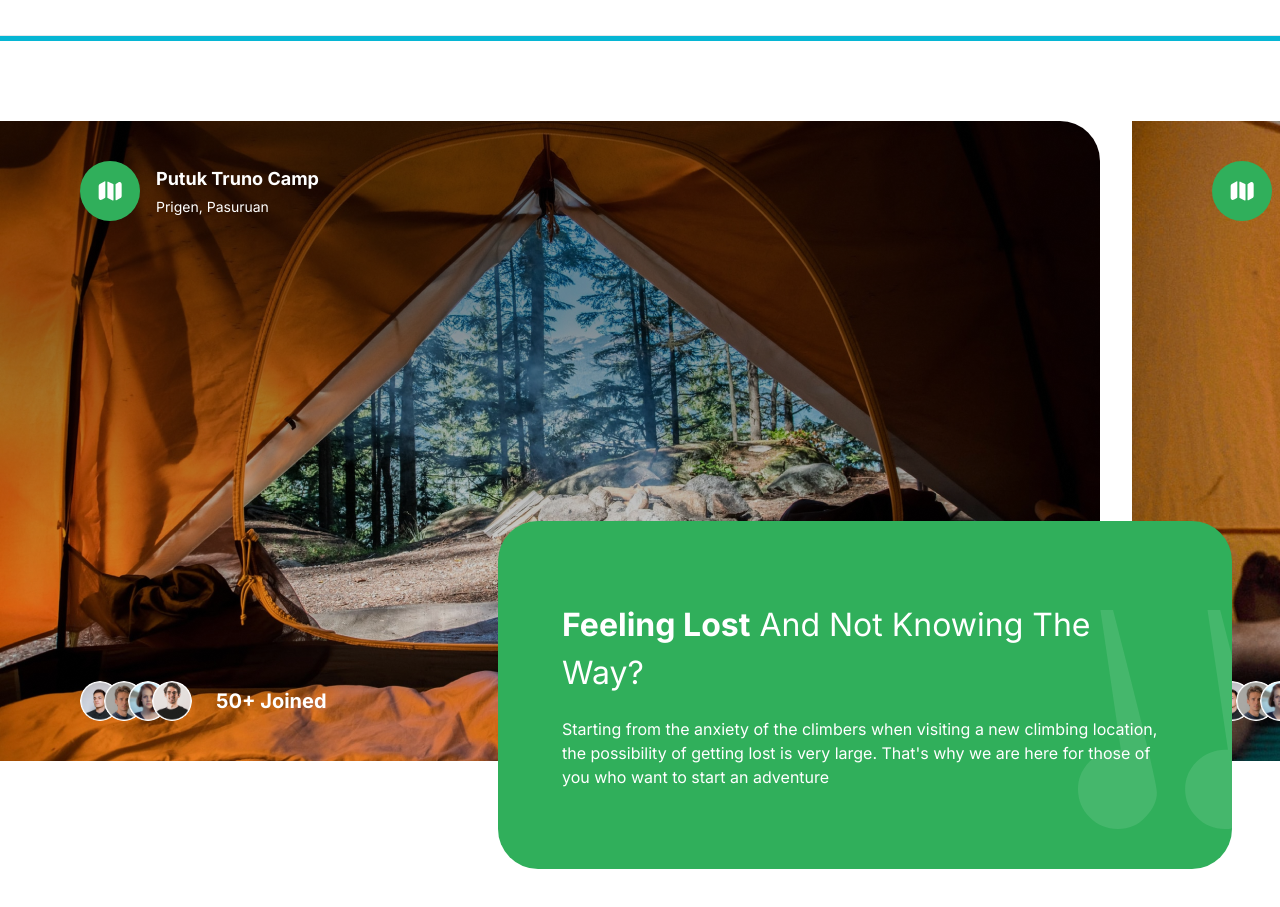
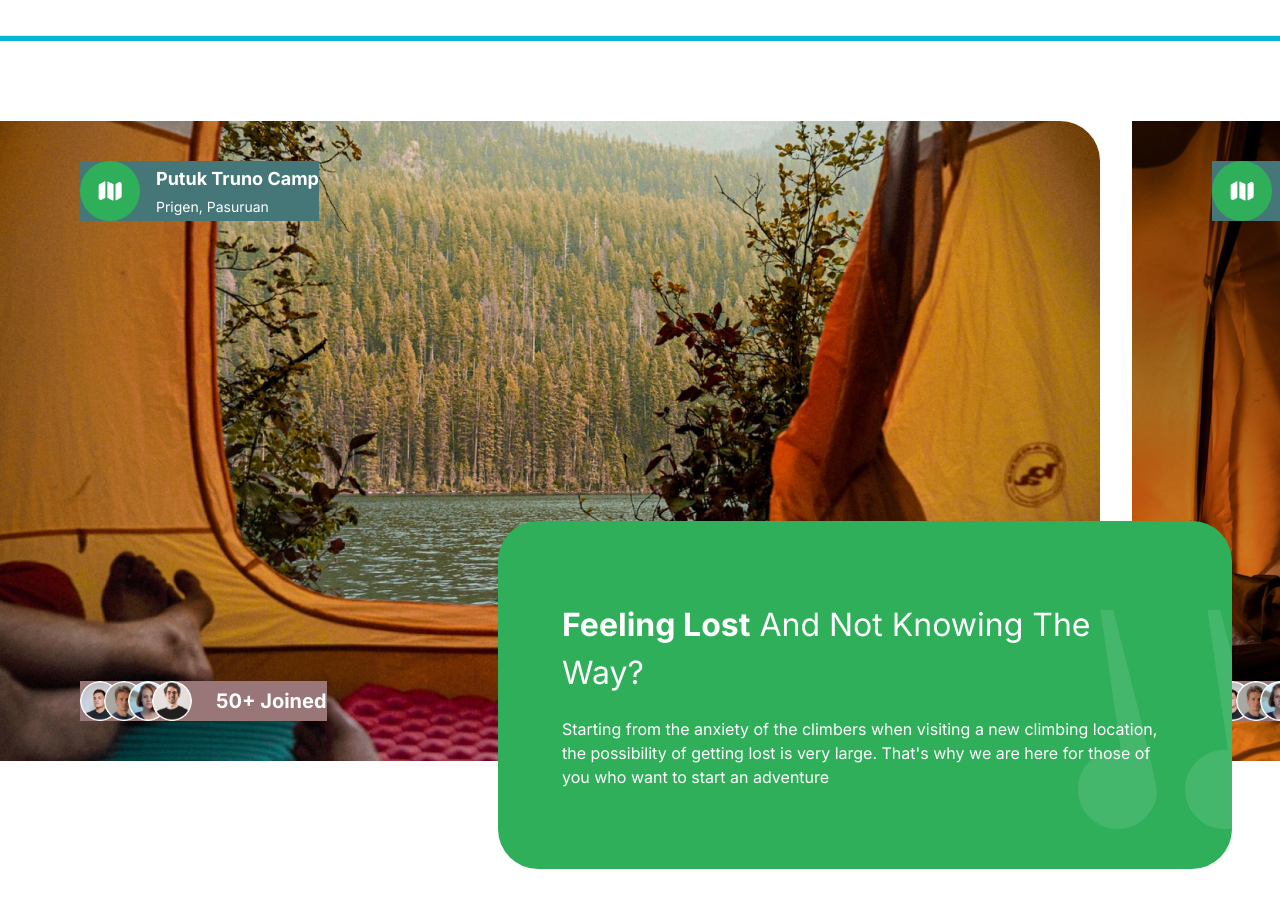
Before and after one commit to tenSunFree/Travel-Camping--NextJS-Frontend-demo, a Next.js app: page / in a window 1280 px wide. Shown: the part 820-1727 px from the top of the page. Built offline with nearby package versions, Linux system fonts and the light colour scheme.

Commit message:
style: enhance CampSite component with improved styling and accessibility features

```diff
--- a/components/Camp.tsx
+++ b/components/Camp.tsx
@@ -14,25 +14,39 @@ type CampProps = {
   peopleJoined: string
 }
 
+/**
+ * CampSite component — displays a styled campsite card with a background image, title area,
+ * and a people/avatars section showing how many users have joined.
+ *
+ * @param backgroundImage - A string of Tailwind/CSS classes (typically a background image class)
+ *   applied to the outer container to set the background visual.
+ * @param title - Primary title text displayed in the image title area.
+ * @param subtitle - Secondary subtitle text shown beneath the title.
+ * @param peopleJoined - Number or string representing how many people have joined; rendered next to avatars.
+ * @returns JSX.Element - The rendered campsite card element.
+ */
 const CampSite = ({ backgroundImage, title, subtitle, peopleJoined }: CampProps) => {
   return (
     <div
       className={`h-full w-full min-w-[1100px] ${backgroundImage} bg-cover bg-no-repeat lg:rounded-r-5xl 2xl:rounded-5xl`}
     >
       <div className="flex h-full flex-col items-start justify-between p-6 lg:px-20 lg:py-10">
-        <div className="flexCenter gap-4 bg-[#45777800]">
+        {/* Image title */}
+        <div className="flexCenter gap-4 bg-[#457778]">
           <div className="rounded-full bg-green-50 p-4">
-            <img src="/folded-map.svg" alt="map" width={28} height={28} />
+            <img draggable={false} src="/folded-map.svg" alt="map" width={28} height={28} />
           </div>
           <div className="flex flex-col gap-1">
             <h4 className="bold-18 text-white">{title}</h4>
             <p className="regular-14 text-white">{subtitle}</p>
           </div>
         </div>
-        <div className="flexCenter gap-6">
+        {/* People avatars and joined count */}
+        <div className="flexCenter gap-6 bg-[#997778]">
           <span className="flex -space-x-4 overflow-hidden">
             {PEOPLE_URL.map((url) => (
               <img
+                draggable={false}
                 className="inline-block h-10 w-10 rounded-full object-cover"
                 src={url}
                 key={url}
@@ -52,9 +66,15 @@ const Camp = () => {
     <section className="2xl:max-container relative flex flex-col py-10 lg:mb-10 lg:py-20 xl:mb-20">
       <div className="hide-scrollbar flex h-[340px] w-full items-start justify-start gap-8 overflow-x-auto lg:h-[400px] xl:h-[640px]">
         <CampSite
-          backgroundImage="bg-bg-img-1"
+          backgroundImage="bg-bg-img-2"
           title="Putuk Truno Camp"
           subtitle="Prigen, Pasuruan"
+          peopleJoined="50+ Joined"
+        />
+        <CampSite
+          backgroundImage="bg-bg-img-1"
+          title="Mountain View Camp"
+          subtitle="Somewhere in the Wilderness"
           peopleJoined="50+ Joined"
         />
         <CampSite
@@ -75,7 +95,14 @@ const Camp = () => {
             possibility of getting lost is very large. That's why we are here for those of you who
             want to start an adventure
           </p>
-          <img src="/quote.svg" alt="camp-2" width={186} height={219} className="camp-quote" />
+          <img
+            draggable={false}
+            src="/quote.svg"
+            alt="camp-2"
+            width={186}
+            height={219}
+            className="camp-quote"
+          />
         </div>
       </div>
     </section>
```
